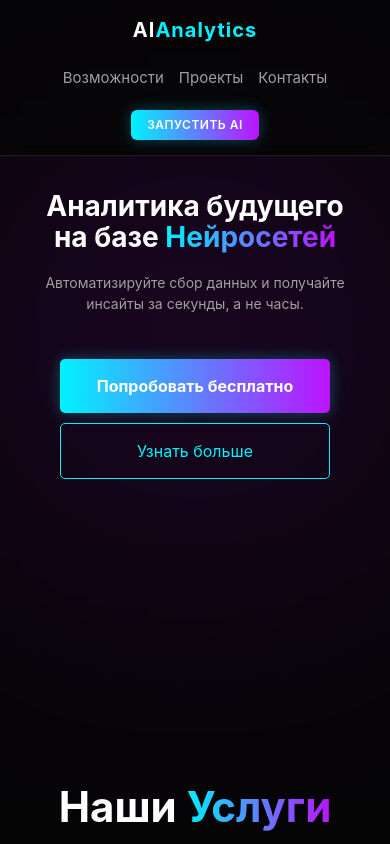
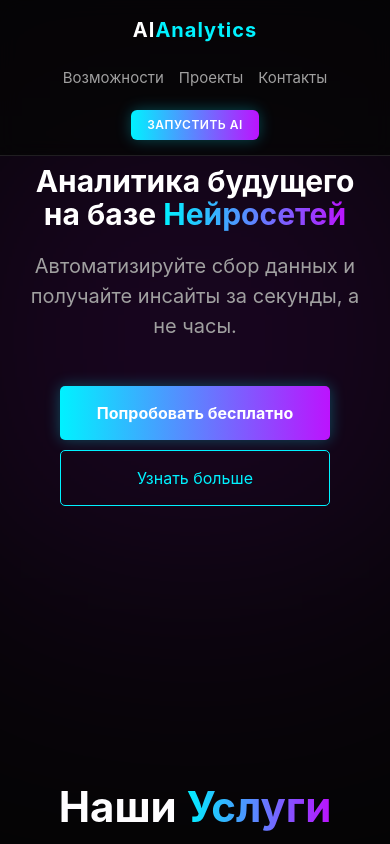
Before and after one commit to viktorspec/ai-analytics-landing, a plain HTML site: page index.html in a window 390 px wide. Shown: the top 844 px of the page. Drawn offline with Linux system fonts and the light colour scheme.

Commit message:
Update style.css

```diff
--- a/style.css
+++ b/style.css
@@ -301,11 +301,13 @@ body {
         padding: 0 10px;
     }
 
-    .hero-subtitle {
-        font-size: 14px;
-        padding: 0 20px;
-    }
-
+   .hero-title {
+    /* clamp(минимум, предпочтительно, максимум) */
+    font-size: clamp(30px, 5vw + 10px, 64px);
+    margin-bottom: 20px;
+    line-height: 1.1;
+    white-space: normal; /* Всегда разрешаем перенос */
+}
     .hero-btns {
         flex-direction: column;
         width: 100%;
```
